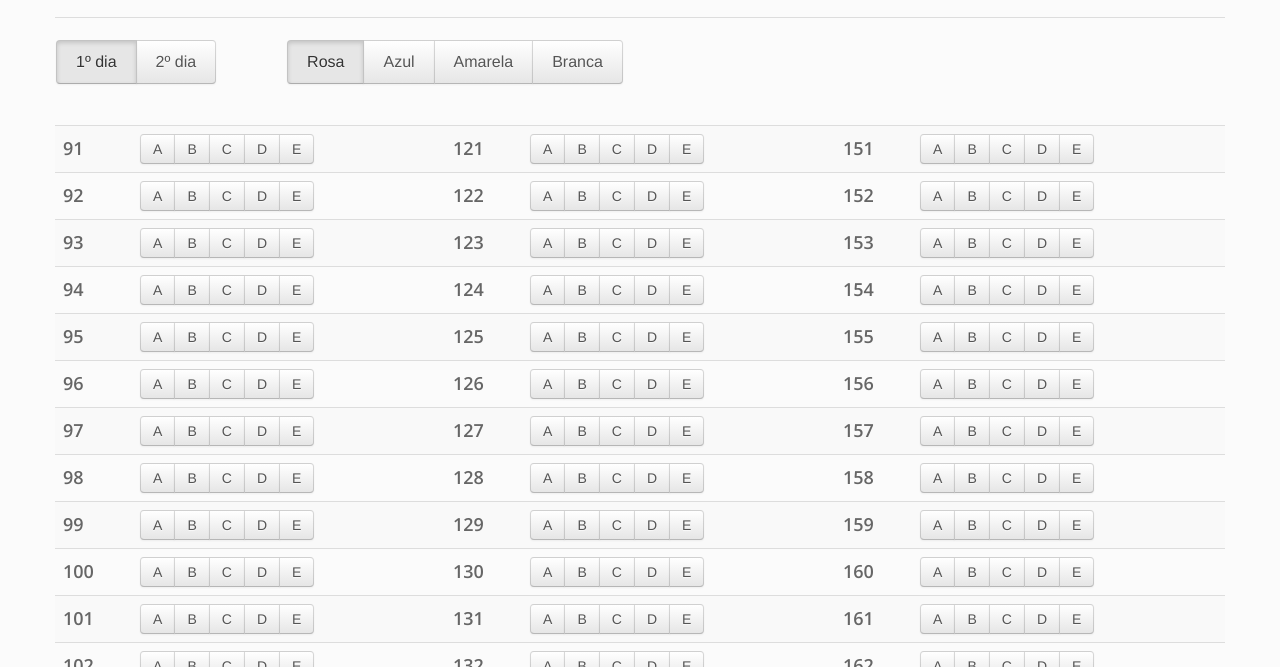
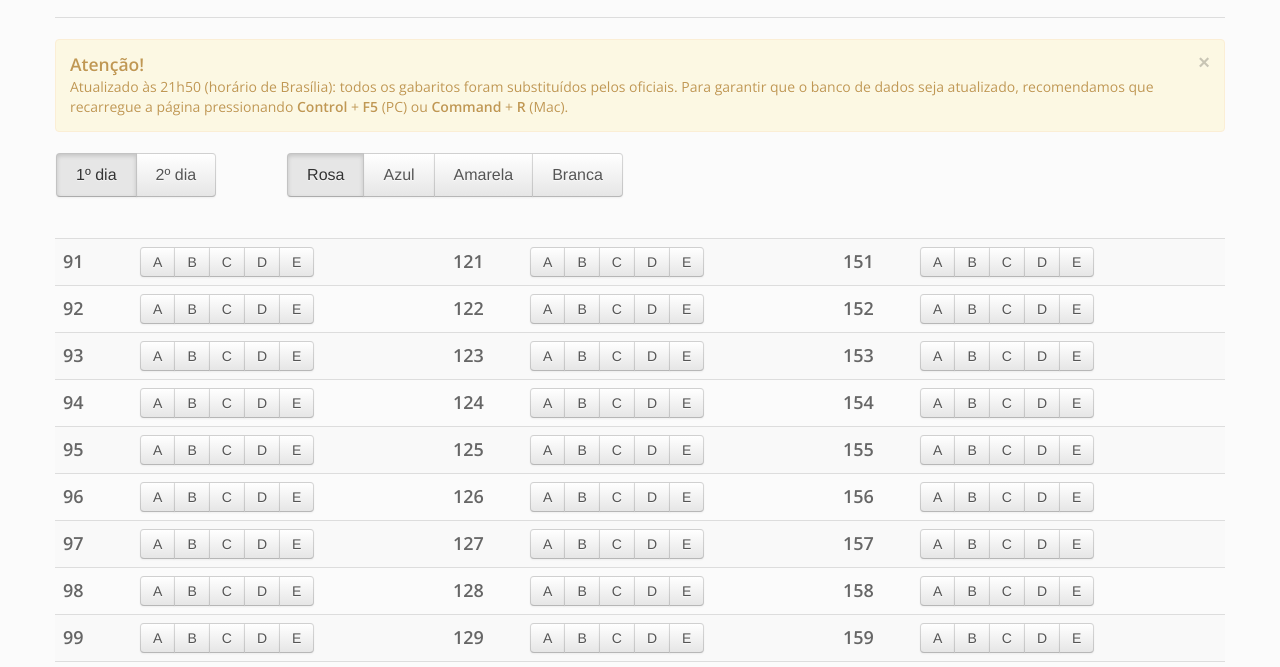
Before and after one commit to pedrofelipe/enem, a plain HTML site: page index.html in a window 1280 px wide. Both pictures are taken after a click on the button "1º dia". Shown: the part 128-795 px from the top of the page. Drawn offline with nearby package versions, Linux system fonts and the light colour scheme.

Commit message:
#2 gabarito oficial
atualizado com o gabarito oficial

```diff
--- a/assets/css/style.css
+++ b/assets/css/style.css
@@ -26,6 +26,7 @@ button.btn.btn-success, button.btn.btn-danger { color: #fff; }
 
 h1, h2, h3, b, th, strong { font-weight: 600; }
 p { font-weight: 400; }
+h4 { padding-bottom: 3px; }
 
 a { color: #666; }
 a:hover, a:active, a:focus { color: #666; text-decoration: underline; }
--- /dev/null
+++ b/assets/js/bootstrap-buttons.js
@@ -0,0 +1 @@
+!function($){"use strict";var Button=function(element,options){this.$element=$(element)this.options=$.extend({},$.fn.button.defaults,options)}Button.prototype.setState=function(state){var d='disabled',$el=this.$element,data=$el.data(),val=$el.is('input')?'val':'html'state=state+'Text'data.resetText||$el.data('resetText',$el[val]())$el[val](data[state]||this.options[state])setTimeout(function(){state=='loadingText'?$el.addClass(d).attr(d,d):$el.removeClass(d).removeAttr(d)},0)}Button.prototype.toggle=function(){var $parent=this.$element.closest('[data-toggle="buttons-radio"]')$parent&&$parent.find('.active').removeClass('active')this.$element.toggleClass('active')}$.fn.button=function(option){return this.each(function(){var $this=$(this),data=$this.data('button'),options=typeof option=='object'&&option if(!data)$this.data('button',(data=new Button(this,options)))if(option=='toggle')data.toggle()else if(option)data.setState(option)})}$.fn.button.defaults={loadingText:'loading...'}$.fn.button.Constructor=Button $(document).on('click.button.data-api','[data-toggle^=button]',function(e){var $btn=$(e.target)if(!$btn.hasClass('btn'))$btn=$btn.closest('.btn')$btn.button('toggle')})}(window.jQuery);
--- a/assets/js/enem.js
+++ b/assets/js/enem.js
@@ -11,20 +11,20 @@ var t_gabaritos =
 			"0":
 			[
 				["C"], ["E"], ["B"], ["D"], ["D"], ["C"], ["D"], ["A"], ["E"], ["C"], ["E"], ["A"], ["A"], ["A"], ["B"],
-				["D"], ["E"], ["B"], ["A"], ["B"], ["E"], ["E"], ["E"], ["E"], ["E"], ["E"], ["E"], ["C"], ["B", "E"], ["B"],
-				["E"], ["C"], ["A"], ["C"], ["D"], ["C"], ["D"], ["A"], ["A"], ["D"], ["A"], ["B"], ["E"], ["C"], ["E"],
+				["D"], ["D"], ["B"], ["A"], ["B"], ["E"], ["E"], ["E"], ["E"], ["E"], ["E"], ["E"], ["C"], ["E"], ["B"],
+				["E"], ["C"], ["A"], ["C"], ["D"], ["C"], ["D"], ["A"], ["A"], ["D"], ["A"], ["E"], ["E"], ["C"], ["E"],
 				["D"], ["D"], ["A"], ["B"], ["E"], ["C"], ["E"], ["E"], ["B"], ["E"], ["B"], ["C"], ["E"], ["E"], ["D"],
-				["A"], ["B", "E"], ["D"], ["D"], ["A"], ["B"], ["A"], ["E"], ["B"], ["C"], ["B"], ["A"], ["E"], ["E"], ["A"],
+				["A"], ["B"], ["D"], ["D"], ["A"], ["B"], ["A"], ["E"], ["B"], ["C"], ["B"], ["A"], ["E"], ["E"], ["A"],
 				["C"], ["D"], ["C"], ["D"], ["A"], ["C"], ["B"], ["C"], ["C"], ["B"], ["E"], ["B"], ["A"], ["C"], ["E"]
 			],
 
 			/* azul */
 			"1":
 			[
-				["E"], ["A"], ["E"], ["B"], ["A"], ["A"], ["B"], ["D"], ["C"], ["B", "E"], ["B"], ["D"], ["D"], ["C"], ["E"],
+				["E"], ["A"], ["D"], ["B"], ["A"], ["A"], ["B"], ["D"], ["C"], ["E"], ["B"], ["D"], ["D"], ["C"], ["E"],
 				["E"], ["E"], ["E"], ["C"], ["E"], ["B"], ["C"], ["D"], ["A"], ["D"], ["C"], ["E"], ["D"], ["A"], ["E"],
-				["C"], ["A"], ["B"], ["E"], ["E"], ["E"], ["A"], ["B"], ["E"], ["E"], ["C"], ["A"], ["C"], ["D"], ["A"],
-				["B"], ["A"], ["E"], ["B"], ["E"], ["E"], ["D"], ["A"], ["B", "E"], ["D"], ["D"], ["D"], ["A"], ["B"], ["C"],
+				["C"], ["A"], ["B"], ["E"], ["E"], ["E"], ["A"], ["E"], ["E"], ["E"], ["C"], ["A"], ["C"], ["D"], ["A"],
+				["B"], ["A"], ["E"], ["B"], ["E"], ["E"], ["D"], ["A"], ["B"], ["D"], ["D"], ["D"], ["A"], ["B"], ["C"],
 				["C"], ["B"], ["A"], ["E"], ["E"], ["A"], ["C"], ["D"], ["C"], ["D"], ["E"], ["C"], ["E"], ["A"], ["C"],
 				["B"], ["D"], ["A"], ["C"], ["C"], ["B"], ["E"], ["B"], ["A"], ["C"], ["E"], ["E"], ["B"], ["E"], ["B"]
 			],
@@ -32,10 +32,10 @@ var t_gabaritos =
 			/* amarela */
 			"2":
 			[
-				["C"], ["B", "E"], ["B"], ["E"], ["C"], ["A"], ["E"], ["A"], ["A"], ["A"], ["B"], ["D"], ["E"], ["B"], ["C"],
+				["C"], ["E"], ["B"], ["E"], ["C"], ["A"], ["E"], ["A"], ["A"], ["A"], ["B"], ["D"], ["D"], ["B"], ["C"],
 				["D"], ["C"], ["E"], ["E"], ["E"], ["E"], ["E"], ["C"], ["E"], ["B"], ["D"], ["D"], ["C"], ["C"], ["D"],
-				["A"], ["A"], ["D"], ["A"], ["B"], ["E"], ["A"], ["B"], ["E"], ["E"], ["E"], ["D"], ["A"], ["E"], ["C"],
-				["C"], ["B"], ["A"], ["B", "E"], ["D"], ["D"], ["A"], ["C"], ["E"], ["E"], ["D"], ["A"], ["B"], ["A"], ["E"],
+				["A"], ["A"], ["D"], ["A"], ["E"], ["E"], ["A"], ["B"], ["E"], ["E"], ["E"], ["D"], ["A"], ["E"], ["C"],
+				["C"], ["B"], ["A"], ["B"], ["D"], ["D"], ["A"], ["C"], ["E"], ["E"], ["D"], ["A"], ["B"], ["A"], ["E"],
 				["B"], ["E"], ["E"], ["A"], ["E"], ["C"], ["E"], ["A"], ["C"], ["B"], ["D"], ["D"], ["A"], ["B"], ["E"],
 				["B"], ["E"], ["B"], ["B"], ["A"], ["C"], ["E"], ["B"], ["E"], ["C"], ["C"], ["C"], ["D"], ["C"], ["D"]
 			],
@@ -43,10 +43,10 @@ var t_gabaritos =
 			/* branca */
 			"3":
 			[
-				["A"], ["A"], ["B"], ["D"], ["E"], ["E"], ["E"], ["E"], ["E"], ["A"], ["C"], ["B", "E"], ["B"], ["C"], ["E"],
-				["B"], ["E"], ["B"], ["D"], ["D"], ["C"], ["C"], ["D"], ["D"], ["A"], ["E"], ["C"], ["A"], ["B"], ["E"],
-				["E"], ["E"], ["C"], ["D"], ["A"], ["C"], ["E"], ["A"], ["D"], ["A"], ["B"], ["E"], ["E"], ["C"], ["A"],
-				["E"], ["E"], ["D"], ["A"], ["B"], ["A"], ["E"], ["B"], ["C"], ["B"], ["A"], ["E"], ["E"], ["A"], ["B", "E"],
+				["A"], ["A"], ["B"], ["D"], ["E"], ["E"], ["E"], ["E"], ["E"], ["A"], ["C"], ["E"], ["B"], ["C"], ["E"],
+				["B"], ["D"], ["B"], ["D"], ["D"], ["C"], ["C"], ["D"], ["D"], ["A"], ["E"], ["C"], ["A"], ["B"], ["E"],
+				["E"], ["E"], ["C"], ["D"], ["A"], ["C"], ["E"], ["A"], ["D"], ["A"], ["E"], ["E"], ["E"], ["C"], ["A"],
+				["E"], ["E"], ["D"], ["A"], ["B"], ["A"], ["E"], ["B"], ["C"], ["B"], ["A"], ["E"], ["E"], ["A"], ["B"],
 				["D"], ["C"], ["D"], ["C"], ["D"], ["C"], ["D"], ["D"], ["A"], ["B"], ["E"], ["C"], ["E"], ["E"], ["B"],
 				["E"], ["B"], ["A"], ["C"], ["B"], ["B"], ["A"], ["C"], ["E"], ["D"], ["A"], ["B"], ["E"], ["C"], ["C"]
 			]
@@ -57,10 +57,10 @@ var t_gabaritos =
 			/* rosa - inglês */
 			"0_0":
 			[
-				["B"], ["D"], ["B"], ["A"], ["D"], ["A"], ["A"], ["D"], ["A"], ["A"], ["D"], ["A"], ["E"], ["B"], ["A"],
-				["B"], ["A"], ["E"], ["B"], ["E"], ["E"], ["D"], ["D"], ["C"], ["A"], ["B"], ["E"], ["E"], ["D"], ["E"],
+				["B"], ["D"], ["B"], ["A"], ["D"], ["A"], ["A"], ["B"], ["A"], ["A"], ["D"], ["A"], ["E"], ["B"], ["A"],
+				["A"], ["A"], ["E"], ["B"], ["E"], ["E"], ["D"], ["D"], ["C"], ["A"], ["B"], ["E"], ["E"], ["D"], ["E"],
 				["C"], ["D"], ["D"], ["B"], ["A"], ["A"], ["C"], ["B"], ["A"], ["E"], ["A"], ["D"], ["D"], ["E"], ["D"],
-				["D"], ["C"], ["C"], ["B"], ["C"], ["A"], ["B"], ["A"], ["E"], ["A"], ["B"], ["E"], ["A"], ["E"], ["E"],
+				["C"], ["C"], ["C"], ["B"], ["C"], ["A"], ["B"], ["A"], ["E"], ["A"], ["B"], ["E"], ["A"], ["E"], ["E"],
 				["E"], ["E"], ["D"], ["E"], ["D"], ["A"], ["A"], ["D"], ["E"], ["D"], ["C"], ["B"], ["D"], ["D"], ["E"],
 				["B"], ["D"], ["E"], ["C"], ["D"], ["B"], ["C"], ["B"], ["E"], ["D"], ["B"], ["D"], ["B"], ["D"], ["D"]
 			],
@@ -68,11 +68,11 @@ var t_gabaritos =
 			/* azul - inglês */
 			"1_0":
 			[
-				["A"], ["D"], ["D"], ["B"], ["B"], ["A"], ["A"], ["C"], ["A"], ["A"], ["A"], ["B"], ["A"], ["A"], ["A"],
+				["A"], ["D"], ["D"], ["B"], ["B"], ["A"], ["A"], ["D"], ["A"], ["A"], ["A"], ["B"], ["A"], ["A"], ["A"],
 				["E"], ["B"], ["E"], ["D"], ["E"], ["A"], ["B"], ["E"], ["D"], ["D"], ["C"], ["E"], ["B"], ["E"], ["E"],
-				["A"], ["C"], ["B"], ["C"], ["D"], ["D"], ["B"], ["A"], ["D"], ["E"], ["D"], ["A"], ["D"], ["A"], ["D"],
+				["A"], ["C"], ["B"], ["C"], ["D"], ["D"], ["B"], ["A"], ["D"], ["E"], ["D"], ["A"], ["E"], ["A"], ["D"],
 				["D"], ["E"], ["B"], ["D"], ["D"], ["E"], ["D"], ["A"], ["A"], ["D"], ["E"], ["D"], ["E"], ["A"], ["B"],
-				["E"], ["A"], ["E"], ["E"], ["E"], ["E"], ["C"], ["C"], ["C"], ["B"], ["C"], ["A"], ["B"], ["A"], [""],
+				["E"], ["A"], ["E"], ["E"], ["E"], ["E"], ["C"], ["C"], ["C"], ["B"], ["C"], ["A"], ["B"], ["A"], ["C"],
 				["B"], ["D"], ["B"], ["E"], ["D"], ["B"], ["D"], ["B"], ["D"], ["D"], ["E"], ["C"], ["D"], ["B"], ["C"]
 			],
 
@@ -80,20 +80,20 @@ var t_gabaritos =
 			"2_0":
 			[
 				["D"], ["B"], ["B"], ["A"], ["D"], ["A"], ["A"], ["A"], ["E"], ["B"], ["E"], ["B"], ["E"], ["E"], ["A"],
-				["D"], ["A"], ["D"], ["A"], ["A"], ["B"], ["D"], ["D"], ["C"], ["E"], ["D"], ["E"], ["C"], ["D"], ["A"],
-				["B"], ["E"], ["A"], ["C"], ["B"], ["D"], ["B"], ["A"], ["D"], ["E"], ["D"], ["A"], ["A"], ["C"], ["A"],
+				["E"], ["A"], ["D"], ["A"], ["A"], ["B"], ["D"], ["D"], ["C"], ["E"], ["D"], ["E"], ["C"], ["D"], ["A"],
+				["B"], ["E"], ["A"], ["C"], ["B"], ["D"], ["B"], ["A"], ["D"], ["E"], ["D"], ["A"], ["A"], ["D"], ["A"],
 				["A"], ["D"], ["E"], ["D"], ["E"], ["A"], ["B"], ["E"], ["E"], ["E"], ["C"], ["C"], ["C"], ["B"], ["D"],
-				["E"], ["D"], ["A"], [""], ["B"], ["D"], ["C"], ["A"], ["B"], ["C"], ["D"], ["E"], ["B"], ["D"], ["A"],
+				["E"], ["D"], ["A"], ["C"], ["B"], ["D"], ["C"], ["A"], ["B"], ["A"], ["D"], ["E"], ["B"], ["D"], ["A"],
 				["E"], ["E"], ["D"], ["B"], ["D"], ["D"], ["E"], ["C"], ["D"], ["B"], ["C"], ["B"], ["E"], ["D"], ["B"]
 			],
 
 			/* cinza - inglês */
 			"3_0":
 			[
-				["A"], ["D"], ["D"], ["B"], ["B"], ["A"], ["A"], ["C"], ["A"], ["E"], ["B"], ["D"], ["D"], ["C"], ["E"],
+				["A"], ["D"], ["D"], ["B"], ["B"], ["A"], ["A"], ["D"], ["A"], ["E"], ["B"], ["D"], ["D"], ["C"], ["E"],
 				["B"], ["E"], ["E"], ["E"], ["D"], ["E"], ["C"], ["D"], ["A"], ["B"], ["E"], ["A"], ["C"], ["B"], ["D"],
-				["B"], ["A"], ["A"], ["A"], ["A"], ["D"], ["E"], ["D"], ["A"], ["A"], ["B"], ["A"], ["D"], ["A"], ["D"],
-				["E"], ["A"], ["B"], ["E"], ["E"], ["E"], [""], ["B"], ["D"], ["A"], ["D"], ["E"], ["D"], ["C"], ["C"],
+				["B"], ["A"], ["A"], ["A"], ["A"], ["D"], ["E"], ["D"], ["A"], ["A"], ["B"], ["A"], ["E"], ["A"], ["D"],
+				["E"], ["A"], ["B"], ["E"], ["E"], ["E"], ["C"], ["B"], ["D"], ["A"], ["D"], ["E"], ["D"], ["C"], ["C"],
 				["C"], ["B"], ["D"], ["E"], ["B"], ["D"], ["E"], ["C"], ["D"], ["B"], ["C"], ["A"], ["E"], ["E"], ["B"],
 				["E"], ["D"], ["B"], ["D"], ["E"], ["D"], ["A"], ["D"], ["B"], ["D"], ["D"], ["C"], ["A"], ["B"], ["A"]
 			],
@@ -101,7 +101,7 @@ var t_gabaritos =
 			/* rosa - espanhol */
 			"0_1":
 			[
-				["A"], ["D"], ["D"], ["B"], ["B"], ["A"], ["A"], ["D"], ["A"], ["A"], ["D"], ["A"], ["E"], ["B"], ["A"],
+				["A"], ["A"], ["D"], ["C"], ["B"], ["A"], ["A"], ["D"], ["A"], ["A"], ["D"], ["A"], ["E"], ["B"], ["A"],
 				["B"], ["A"], ["E"], ["B"], ["E"], ["E"], ["D"], ["D"], ["C"], ["A"], ["B"], ["E"], ["E"], ["D"], ["E"],
 				["C"], ["D"], ["D"], ["B"], ["A"], ["A"], ["C"], ["B"], ["A"], ["E"], ["A"], ["D"], ["D"], ["E"], ["D"],
 				["D"], ["C"], ["C"], ["B"], ["C"], ["A"], ["B"], ["A"], ["E"], ["A"], ["B"], ["E"], ["A"], ["E"], ["E"],
@@ -112,32 +112,33 @@ var t_gabaritos =
 			/* azul - espanhol */
 			"1_1":
 			[
-				["A"], ["D"], ["A"], ["B"], ["C"], ["A"], ["A"], ["C"], ["A"], ["A"], ["A"], ["B"], ["A"], ["A"], ["A"],
+				["A"], ["D"], ["A"], ["B"], ["C"], ["A"], ["A"], ["D"], ["A"], ["A"], ["A"], ["B"], ["A"], ["A"], ["A"],
 				["E"], ["B"], ["E"], ["D"], ["E"], ["A"], ["B"], ["E"], ["D"], ["D"], ["C"], ["E"], ["B"], ["E"], ["E"],
-				["A"], ["C"], ["B"], ["C"], ["D"], ["D"], ["B"], ["A"], ["D"], ["E"], ["D"], ["A"], ["D"], ["A"], ["D"],
+				["A"], ["C"], ["B"], ["C"], ["D"], ["D"], ["B"], ["A"], ["D"], ["E"], ["D"], ["A"], ["E"], ["A"], ["D"],
 				["D"], ["E"], ["B"], ["D"], ["D"], ["E"], ["D"], ["A"], ["A"], ["D"], ["E"], ["D"], ["E"], ["A"], ["B"],
-				["E"], ["A"], ["E"], ["E"], ["E"], ["E"], ["C"], ["C"], ["C"], ["B"], ["C"], ["A"], ["B"], ["A"], [""],
+				["E"], ["A"], ["E"], ["E"], ["E"], ["E"], ["C"], ["C"], ["C"], ["B"], ["C"], ["A"], ["B"], ["A"], ["C"],
 				["B"], ["D"], ["B"], ["E"], ["D"], ["B"], ["D"], ["B"], ["D"], ["D"], ["E"], ["C"], ["D"], ["B"], ["C"]
 			],
 
 			/* amarela - espanhol */
 			"2_1":
 			[
-				["D"], ["D"], ["A"], ["B"], ["B"], ["A"], ["A"], ["A"], ["E"], ["B"], ["E"], ["B"], ["E"], ["E"], ["A"],
-				["D"], ["A"], ["D"], ["A"], ["A"], ["B"], ["D"], ["D"], ["C"], ["E"], ["D"], ["E"], ["C"], ["D"], ["A"],
-				["B"], ["E"], ["A"], ["C"], ["B"], ["D"], ["B"], ["A"], ["D"], ["E"], ["D"], ["A"], ["A"], ["C"], ["A"],
+				["D"], ["A"], ["A"], ["B"], ["C"], ["A"], ["A"], ["A"], ["E"], ["B"], ["E"], ["B"], ["E"], ["E"], ["A"],
+				["E"], ["A"], ["D"], ["A"], ["A"], ["B"], ["D"], ["D"], ["C"], ["E"], ["D"], ["E"], ["C"], ["D"], ["A"],
+				["B"], ["E"], ["A"], ["C"], ["B"], ["D"], ["B"], ["A"], ["D"], ["E"], ["D"], ["A"], ["A"], ["D"], ["A"],
 				["A"], ["D"], ["E"], ["D"], ["E"], ["A"], ["B"], ["E"], ["E"], ["E"], ["C"], ["C"], ["C"], ["B"], ["D"],
-				["E"], ["D"], ["A"], [""], ["B"], ["D"], ["C"], ["A"], ["B"], ["C"], ["D"], ["E"], ["B"], ["D"], ["A"],
+				["E"], ["D"], ["A"], ["C"], ["B"], ["D"], ["C"], ["A"], ["B"], ["A"], ["D"], ["E"], ["B"], ["D"], ["A"],
 				["E"], ["E"], ["D"], ["B"], ["D"], ["D"], ["E"], ["C"], ["D"], ["B"], ["C"], ["B"], ["E"], ["D"], ["B"]
+
 			],
 
 			/* cinza - espanhol */
 			"3_1":
 			[
-				["A"], ["D"], ["D"], ["B"], ["B"], ["A"], ["A"], ["C"], ["A"], ["E"], ["B"], ["D"], ["D"], ["C"], ["E"],
+				["A"], ["D"], ["A"], ["C"], ["B"], ["A"], ["A"], ["D"], ["A"], ["E"], ["B"], ["D"], ["D"], ["C"], ["E"],
 				["B"], ["E"], ["E"], ["E"], ["D"], ["E"], ["C"], ["D"], ["A"], ["B"], ["E"], ["A"], ["C"], ["B"], ["D"],
-				["B"], ["A"], ["A"], ["A"], ["A"], ["D"], ["E"], ["D"], ["A"], ["A"], ["B"], ["A"], ["D"], ["A"], ["D"],
-				["E"], ["A"], ["B"], ["E"], ["E"], ["E"], [""], ["B"], ["D"], ["A"], ["D"], ["E"], ["D"], ["C"], ["C"],
+				["B"], ["A"], ["A"], ["A"], ["A"], ["D"], ["E"], ["D"], ["A"], ["A"], ["B"], ["A"], ["E"], ["A"], ["D"],
+				["E"], ["A"], ["B"], ["E"], ["E"], ["E"], ["C"], ["B"], ["D"], ["A"], ["D"], ["E"], ["D"], ["C"], ["C"],
 				["C"], ["B"], ["D"], ["E"], ["B"], ["D"], ["E"], ["C"], ["D"], ["B"], ["C"], ["A"], ["E"], ["E"], ["B"],
 				["E"], ["D"], ["B"], ["D"], ["E"], ["D"], ["A"], ["D"], ["B"], ["D"], ["D"], ["C"], ["A"], ["B"], ["A"]
 			]
@@ -173,12 +174,12 @@ $(document).ready(function()
 
 			if(s_dia == "2")
 			{
-				$("#lang").css("display", "block");
+				$("#lang").removeClass("hide");
 				$("#color_3").html("Cinza");
 			}
 			else
 			{
-				$("#lang").css("display", "none");
+				$("#lang").addClass("hide");
 				$("#color_3").html("Branca");
 			}
 
```
Also changed, not shown: index.html (+5 -9 lines).
